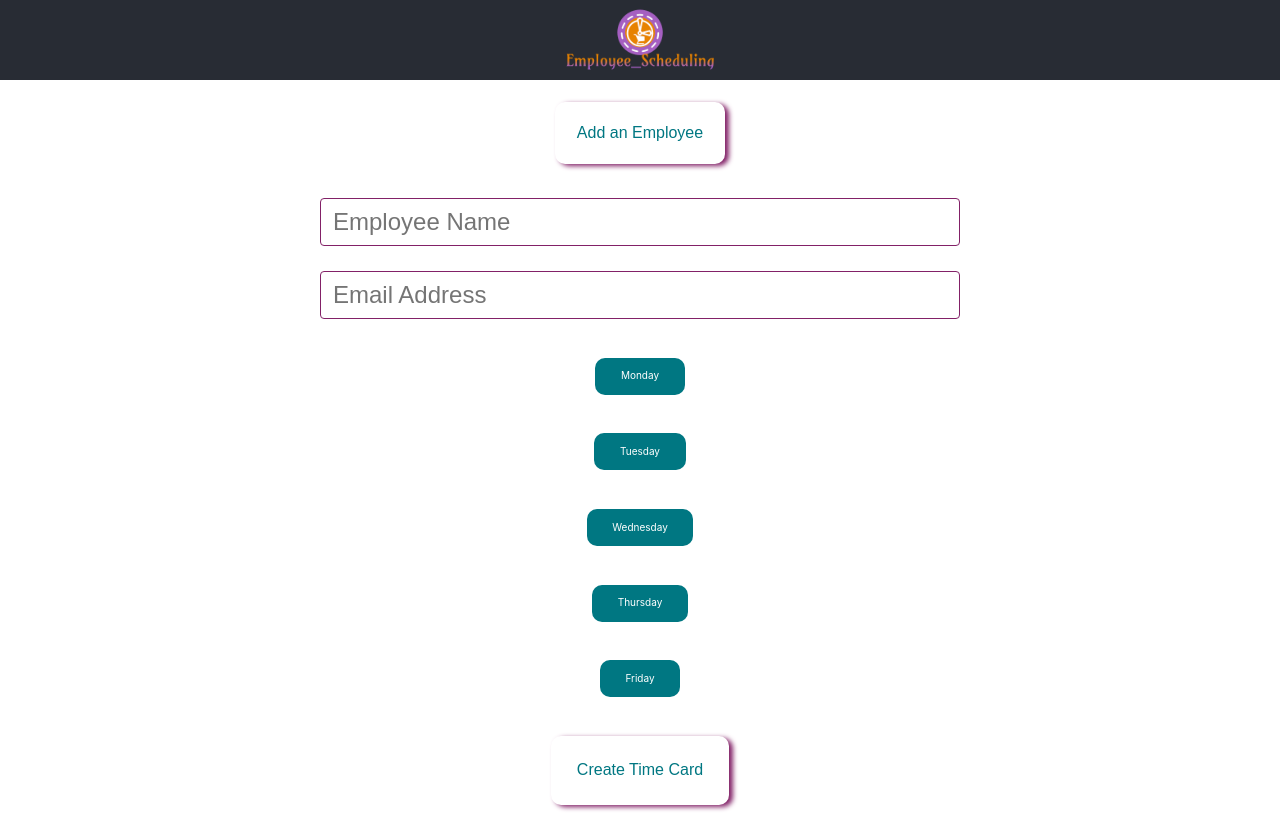
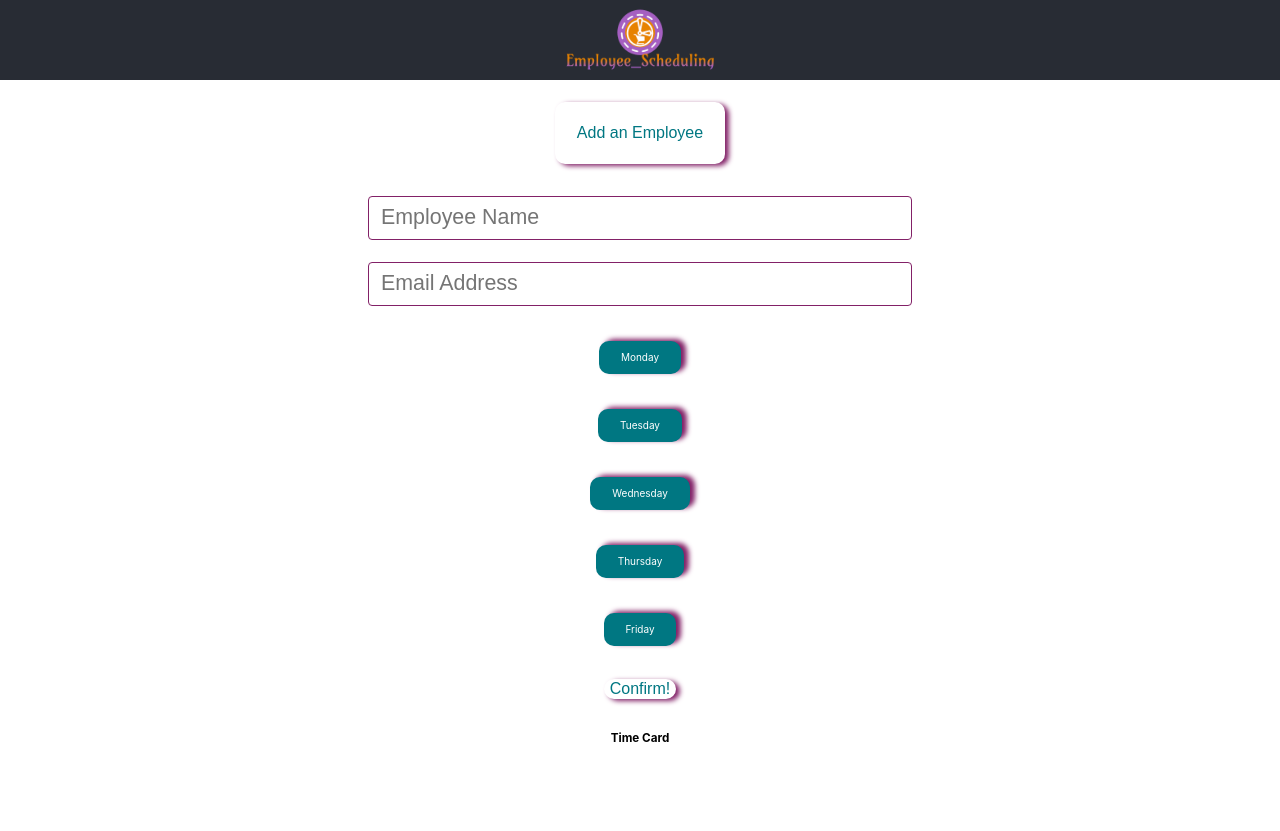
Before and after one commit to Naveen2905/projectFive-employeeScheduler, a React (Create React App) app: page / in a window 1280 px wide. Both pictures are taken after a click on the button "Add an Employee". After the commit the page ends 800 px from the top, so only its background shows below. Built offline with nearby package versions, Linux system fonts and the light colour scheme.

Commit message:
saving it to firebase from parent component

```diff
--- a/package.json
+++ b/package.json
@@ -6,6 +6,7 @@
     "@testing-library/jest-dom": "^4.2.4",
     "@testing-library/react": "^9.4.1",
     "@testing-library/user-event": "^7.2.1",
+    "firebase": "^7.9.2",
     "node-sass": "^4.13.1",
     "react": "^16.13.0",
     "react-dom": "^16.13.0",
--- a/src/App.js
+++ b/src/App.js
@@ -3,12 +3,45 @@ import './styles/App.css';
 
 import Header from './components/Header';
 import Main from './components/Main'
+import firebase from './components/firebase';
 class App extends Component {
+  constructor() {
+    super()
+
+    this.state = {
+      employeeName: '',
+      employeeEmail: '',
+      weekDays: [],
+    }
+  }
+
+  // Getting data from child component state and setting it to parent's state 🤙 and then after setting saving it to real time data base FIREBASE 🔥
+  updateState = (e, nameEmployee, emailEmployee, daysOfWeek) => {
+    e.preventDefault()
+    this.setState({
+      employeeName: nameEmployee,
+      employeeEmail: emailEmployee,
+      weekDays: [daysOfWeek]
+    }, () => {
+      const dbRef = firebase.database().ref();
+      dbRef.push(this.state);
+    });
+  }
+
+
   render() {
     return (
       <div className="App">
         <Header></Header>
-        <Main></Main>
+        <Main updateParentState={this.updateState} ></Main>
+        <div className='wrapper'>
+          <div className='timeCard'>
+            <h3>Time Card</h3>
+            <ul>
+              <li></li>
+            </ul>
+          </div>
+        </div>
       </div>
     );
   }
--- a/src/components/Main.js
+++ b/src/components/Main.js
@@ -8,11 +8,11 @@ class Main extends Component {
             showForm: false,
             nameInput: '',
             emailInput: '',
+            days: [],
         }
     }
 
     nameHandleChange = (e) => {
-        // console.log(e.target.value);
         this.setState({
             nameInput: e.target.value,
         })
@@ -24,19 +24,24 @@ class Main extends Component {
         })
     }
 
-    onCheckChange = (e) => {
-        this.setState({
-            [e.target.name]: e.target.checked,
-        })
+    onCheckChange = e => {
+        const set = new Set(this.state.days);
+        e.target.checked ? set.add(e.target.name) : set.delete(e.target.name);
+        this.setState({ days: [...set] });
+    }
+
+    updateParentState = (e) => {
+        this.props.updateParentState(e,this.state.nameInput,this.state.emailInput,this.state.days);
     }
 
     showForm = () => {
+
         return (
-            <div>
-                <form action="submit" className="employeeForm">
+            <div className= 'wrapper'>
+                <form action="submit" className="employeeForm" onSubmit={this.handleFormSubmit}>
                     <input type="text" placeholder="Employee Name" onChange={this.nameHandleChange} value={this.state.nameInput} />
 
-                    <input type="text" placeholder="Email Address" onChange={this.emailHandleChange} value={this.state.emailInput} />
+                    <input type="email" placeholder="Email Address" onChange={this.emailHandleChange} value={this.state.emailInput} />
 
                     <input type="checkbox" id="monday" name="monday"
                         onChange={this.onCheckChange} />
@@ -58,7 +63,7 @@ class Main extends Component {
                         onChange={this.onCheckChange} />
                     <label htmlFor="friday">Friday </label>
 
-                    <button type="submit">Create Time Card</button>
+                    <button type="submit" className='submitData' onClick={this.updateParentState}>Confirm!</button>
                 </form>
             </div>
         )
--- /dev/null
+++ b/src/components/firebase.js
@@ -0,0 +1,16 @@
+import firebase from 'firebase'
+
+// Your web app's Firebase configuration
+var firebaseConfig = {
+    apiKey: "AIzaSyADB6xS-d7NTjaQTRMdbe2CVVtXeouFUhk",
+    authDomain: "employee-scheduling-2ba6a.firebaseapp.com",
+    databaseURL: "https://employee-scheduling-2ba6a.firebaseio.com",
+    projectId: "employee-scheduling-2ba6a",
+    storageBucket: "employee-scheduling-2ba6a.appspot.com",
+    messagingSenderId: "128448459069",
+    appId: "1:128448459069:web:6720c3cb2395c6914c9554"
+};
+// Initialize Firebase
+firebase.initializeApp(firebaseConfig);
+
+export default firebase;
--- a/src/styles/App.css
+++ b/src/styles/App.css
@@ -288,7 +288,7 @@ a {
       -ms-flex-pack: center;
           justify-content: center;
   font-size: calc(10px + 2vmin);
-  color: #FFFFFF;
+  color: #ffffff;
 }
 
 .App-header .logoImage {
@@ -324,7 +324,7 @@ a {
           align-items: center;
 }
 
-.employeeForm input[type="text"] {
+.employeeForm input[type="text"], .employeeForm input[type=email] {
   width: 50%;
   padding: 6px 12px;
   line-height: 1.4;
@@ -332,19 +332,21 @@ a {
   border-radius: 4px;
   background: transparent;
   border: 1px solid #822167;
-  font-size: 2.4rem;
+  font-size: calc(1.5rem + 0.5vw);
   margin: 1% 0;
 }
 
 .employeeForm label {
   cursor: pointer;
   background: #007782;
-  color: #FFFFFF;
+  color: #ffffff;
   padding: 1% 2%;
   margin: 1%;
   border-radius: 10px;
-  -webkit-transition: all 0.3s ease-in;
-  transition: all 0.3s ease-in;
+  -webkit-transition: all 0.2s ease-in;
+  transition: all 0.2s ease-in;
+  -webkit-box-shadow: 5px -2px 5px #822167;
+          box-shadow: 5px -2px 5px #822167;
 }
 
 .employeeForm input[type="checkbox"] {
@@ -354,12 +356,12 @@ a {
 .employeeForm input[type="checkbox"]:checked + label {
   background: #033a40;
   color: #ffffff;
-  -webkit-box-shadow: 4px 2px 5px #822167;
-          box-shadow: 4px 2px 5px #822167;
+  -webkit-box-shadow: 2px 1px 5px #822167;
+          box-shadow: 2px 1px 5px #822167;
   font-weight: bolder;
 }
 
-.employeeForm button {
+.employeeForm .submitData {
   color: #007782;
   background: transparent;
   border: none;
@@ -368,7 +370,6 @@ a {
   margin: 2% 0;
   font-size: 1.6rem;
   border-radius: 10px;
-  padding: 2%;
   cursor: pointer;
 }
 /*# sourceMappingURL=App.css.map */
--- a/src/styles/App.scss
+++ b/src/styles/App.scss
@@ -13,7 +13,7 @@
   align-items: center;
   justify-content: center;
   font-size: calc(10px + 2vmin);
-  color: #FFFFFF;
+  color: #ffffff;
   .logoImage {
     width: 15%;
     height: auto;
@@ -38,7 +38,7 @@
   display: flex;
   flex-direction: column;
   align-items: center;
-  input[type="text"] {
+  input[type="text"], input[type=email] {
     width: 50%;
     padding: 6px 12px;
     line-height: 1.4;
@@ -46,17 +46,18 @@
     border-radius: 4px;
     background: transparent;
     border: 1px solid #822167;
-    font-size: 2.4rem;
+    font-size: calc(1.5rem + 0.5vw);
     margin: 1% 0;
   }
   label {
     cursor: pointer;
     background: #007782;
-    color: #FFFFFF;
+    color: #ffffff;
     padding: 1% 2%;
     margin: 1%;
     border-radius: 10px;
-    transition: all 0.3s ease-in;
+    transition: all 0.2s ease-in;
+    box-shadow: 5px -2px 5px #822167;
   }
 
   input[type="checkbox"] {
@@ -64,12 +65,11 @@
     &:checked + label {
       background: #033a40;
       color: #ffffff;
-      box-shadow: 4px 2px 5px #822167;
+      box-shadow: 2px 1px 5px #822167;
       font-weight: bolder;
     }
   }
-
-  button {
+  .submitData{
     color: #007782;
     background: transparent;
     border: none;
@@ -77,7 +77,10 @@
     margin: 2% 0;
     font-size: 1.6rem;
     border-radius: 10px;
-    padding: 2%;
     cursor: pointer;
   }
 }
+
+.timeCard {
+
+}
```
Also changed, not shown: 2 other files (tests, documents, lock files or other folders).
